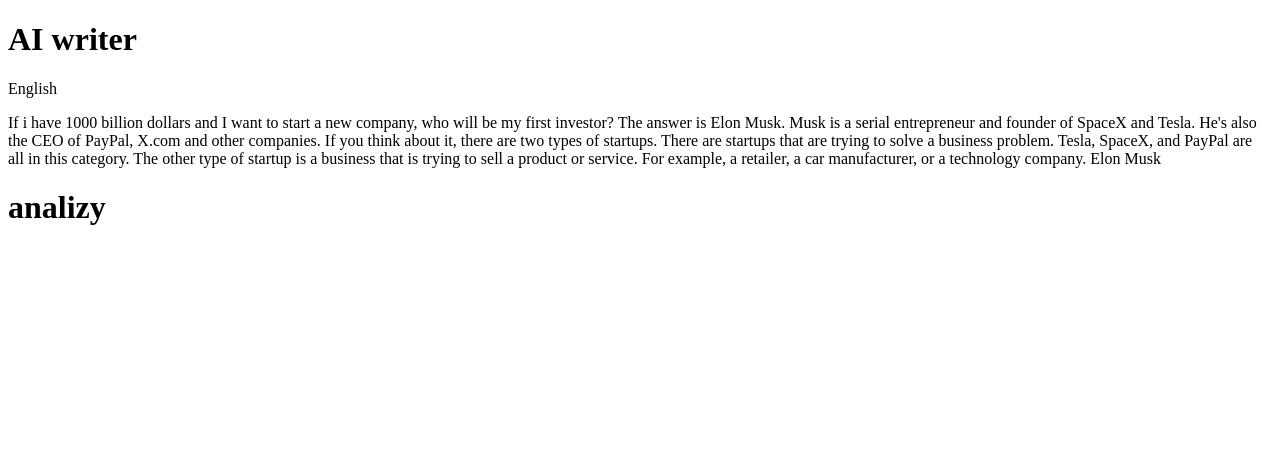
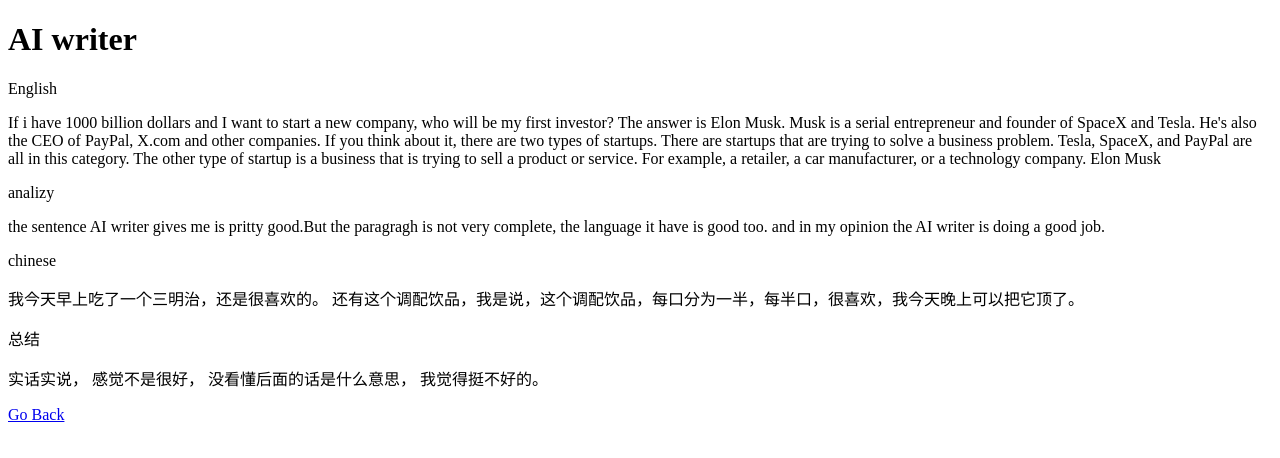
Before and after one commit to jane20100729/jane20100729.github.io, a plain HTML site: page Untitled-4.html in a window 1280 px wide. Drawn offline with Linux system fonts and the light colour scheme.

Commit message:
Add files via upload

```diff
--- a/Untitled-4.html
+++ b/Untitled-4.html
@@ -14,8 +14,16 @@ The answer is Elon Musk.
 Musk is a serial entrepreneur and founder of SpaceX and Tesla. He's also the CEO of PayPal, X.com and other companies.
 
 If you think about it, there are two types of startups. There are startups that are trying to solve a business problem. Tesla, SpaceX, and PayPal are all in this category. The other type of startup is a business that is trying to sell a product or service. For example, a retailer, a car manufacturer, or a technology company. Elon Musk</p>
-<h1>analizy</h1>
-	<p></p>
+<p>analizy</p>
+	<p>the sentence AI writer gives me is pritty good.But the paragragh is not very complete, the language it have is good too. and in my opinion the AI writer is doing a good job.</p>
+	<p>chinese</p>
+	我今天早上吃了一个三明治，还是很喜欢的。
+还有这个调配饮品，我是说，这个调配饮品，每口分为一半，每半口，很喜欢，我今天晚上可以把它顶了。
+	<p>总结</p>
+	<p>实话实说， 感觉不是很好， 没看懂后面的话是什么意思， 我觉得挺不好的。</p>
+	<p><a href="index.html"> Go Back</a></p>
+
+
 
 </body>
 </html>
```
Also changed, not shown: index.html (+2 -0 lines).
